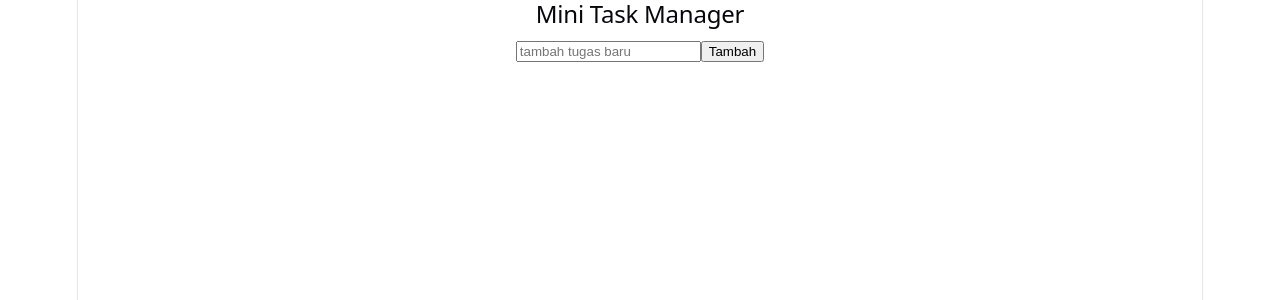
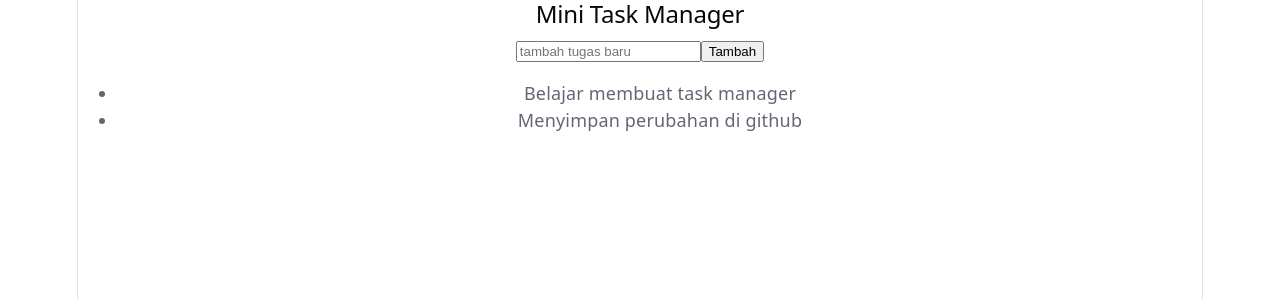
Before and after one commit to syams-savero/React, a React (Vite) app: page / in a window 1280 px wide. Both pictures are taken after a click on the button "Cek task manager". Shown: the top 300 px of the page. Built offline with nearby package versions, Linux system fonts and the light colour scheme.

Commit message:
add: add render new task

```diff
--- a/src/taskManager.jsx
+++ b/src/taskManager.jsx
@@ -9,7 +9,7 @@ export default function TaskManager() {
 
   function handleAdd() {
     if (text.trim() === '') return;
-    setTask([...task, { id: Date.now(), text: text.trim(), done: false}]);
+    setTasks([...tasks, { id: Date.now(), text: text.trim(), done: false}]);
     setText('');
   }
 
@@ -18,6 +18,9 @@ export default function TaskManager() {
     <h2>Mini Task Manager</h2>
     <input type="text" placeholder="tambah tugas baru" value={text} onChange={(e) => setText(e.target.value)}/>
     <button onClick={handleAdd}>Tambah</button>
+    <ul>
+        {tasks.map((task) => (<li key={task.id}>{task.text}</li>))}
+    </ul>
   </div>
   );
 }
```
